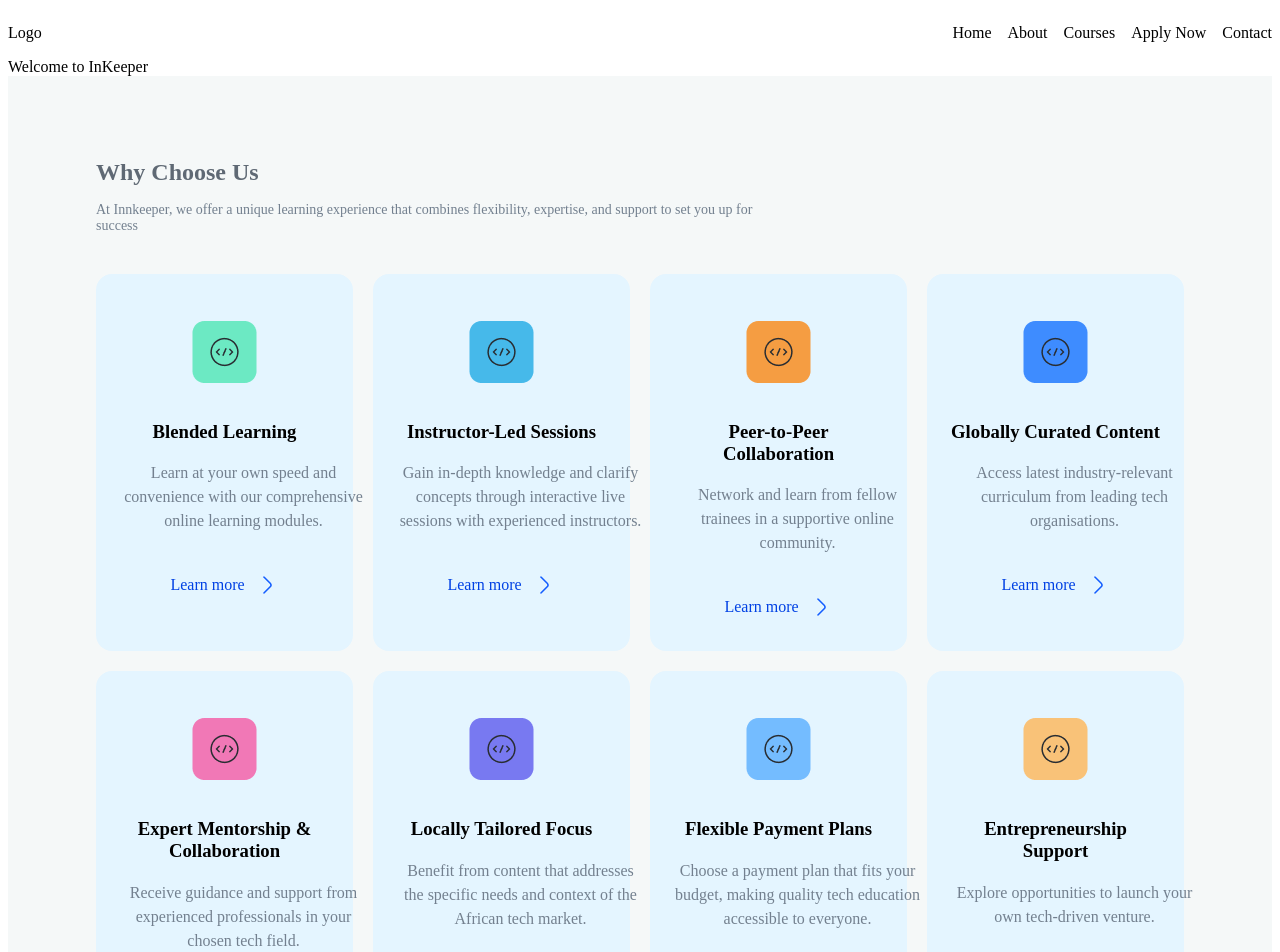
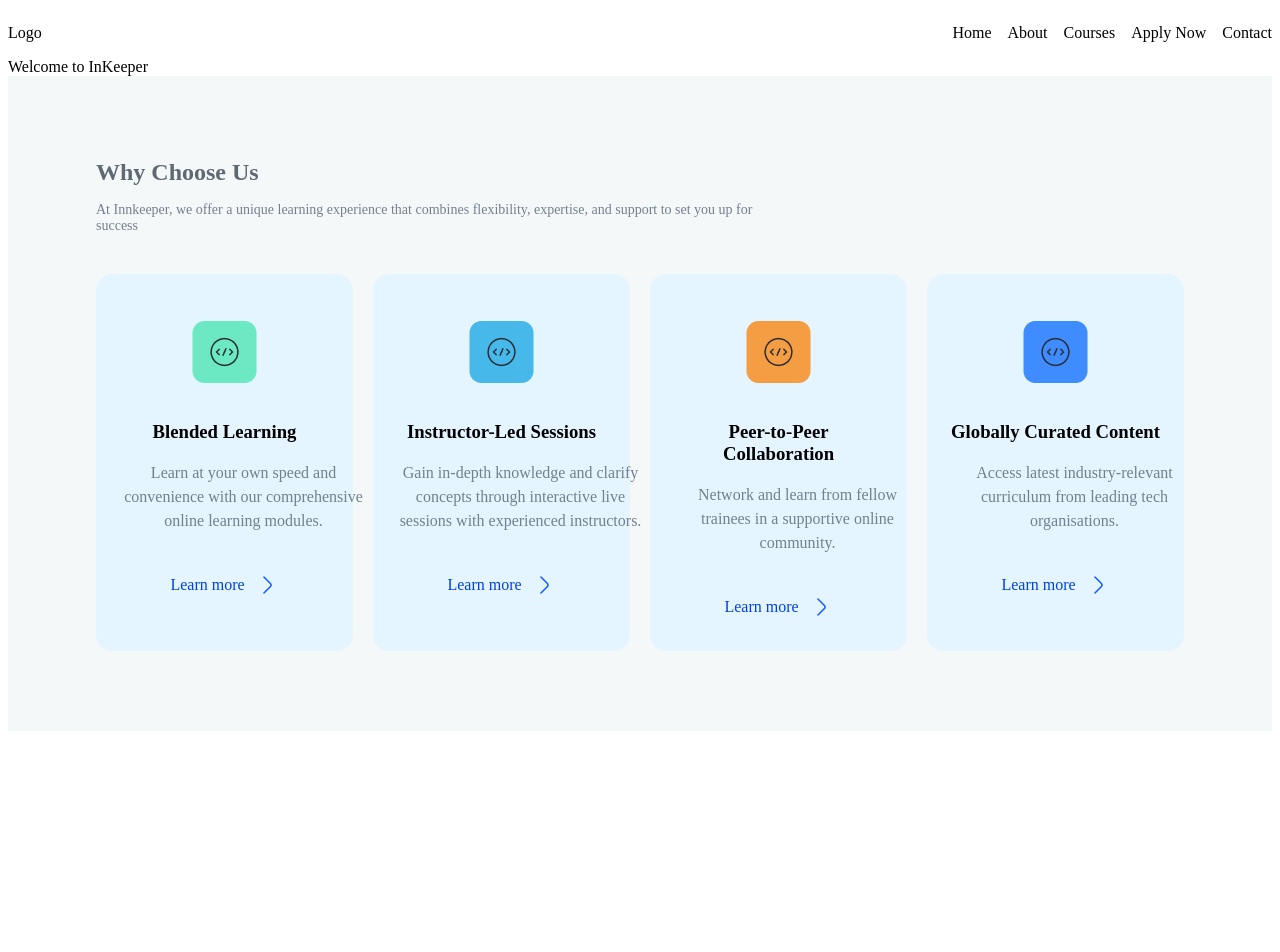
Before and after one commit to SamuelOkoduwa/InkeeperApp, a React (Vite) app: page / in a window 1280 px wide. Shown: the top 952 px of the page. After the commit the page ends 800 px from the top, so only its background shows below. Built offline with nearby package versions, Linux system fonts and the light colour scheme.

Commit message:
updated cards

```diff
--- a/src/components/WhyChooseUs/WhyChooseUsCard.jsx
+++ b/src/components/WhyChooseUs/WhyChooseUsCard.jsx
@@ -14,7 +14,7 @@ const WhyChooseUsCard = ({ title, description, icon, link, arrow }) => {
             Learn more */}
           <Link to={link} className={style.learnMore}>
             Learn more
-            <img src={arrow} className={style.arrow} />
+            <img src={arrow} alt="arrow icon" className={style.arrow} />
           </Link>
         </div>
       </div>
--- a/src/components/WhyChooseUs/WhyChooseUsCard.module.css
+++ b/src/components/WhyChooseUs/WhyChooseUsCard.module.css
@@ -1,9 +1,7 @@
 .featureCard {
   width: Hug (295px) px;
   height: Hug (342px) px;
-  /* width: 295px;
-  height: 342px; */
-  padding: 32px 24px 32px 24px;
+  padding: 32px 24px;
   gap: 16px;
   border-radius: 16px;
   background: #e4f5ff;
@@ -90,7 +88,6 @@
   width: 247px;
   height: 96px;
   gap: 0px;
-
   color: #73808f;
 }
 .title,
@@ -99,3 +96,9 @@
   height: Hug (136px) px;
   gap: 16px;
 }
+@media (max-width: 600px) {
+  .featureCard {
+    padding: 20px;
+    gap: 10px;
+  }
+}
--- a/src/components/WhyChooseUs/WhyChooseUsGrid.jsx
+++ b/src/components/WhyChooseUs/WhyChooseUsGrid.jsx
@@ -39,42 +39,42 @@ const learningOptions = [
     arrow: "src/assets/images/arrow-right (1).png",
     styleName: "globallyCurated",
   },
-  {
-    title: "Expert Mentorship & Collaboration",
-    description:
-      "Receive guidance and support from experienced professionals in your chosen tech field.",
-    icon: "src/assets/images/Frame 82 (3).png",
-    link: "src/components/WhyChooseUs/Expertmentorship.jsx",
-    arrow: "src/assets/images/arrow-right (1).png",
-    styleName: "expertMentorship",
-  },
-  {
-    title: "Locally Tailored Focus",
-    description:
-      "Benefit from content that addresses the specific needs and context of the African tech market.",
-    icon: "src/assets/images/Frame 82 (4).png",
-    link: "src/components/WhyChooseUs/Locallytailored.jsx",
-    arrow: "src/assets/images/arrow-right (1).png",
-    styleName: "locallyTailored",
-  },
-  {
-    title: "Flexible Payment Plans",
-    description:
-      "Choose a payment plan that fits your budget, making quality tech education accessible to everyone.",
-    icon: "src/assets/images/Frame 82 (5).png",
-    link: "src/components/WhyChooseUs/Flexiblepayment.jsx",
-    arrow: "src/assets/images/arrow-right (1).png",
-    styleName: "flexiblePayment",
-  },
-  {
-    title: "Entrepreneurship Support",
-    description:
-      "Explore opportunities to launch your own tech-driven venture.",
-    icon: "src/assets/images/Frame 82 (6).png",
-    link: "src/components/WhyChooseUs/Entrepreneurshipsupport.jsx",
-    arrow: "src/assets/images/arrow-right (1).png",
-    styleName: "entrepreneurshipSupport",
-  },
+  // {
+  //   title: "Expert Mentorship & Collaboration",
+  //   description:
+  //     "Receive guidance and support from experienced professionals in your chosen tech field.",
+  //   icon: "src/assets/images/Frame 82 (3).png",
+  //   link: "src/components/WhyChooseUs/Expertmentorship.jsx",
+  //   arrow: "src/assets/images/arrow-right (1).png",
+  //   styleName: "expertMentorship",
+  // },
+  // {
+  //   title: "Locally Tailored Focus",
+  //   description:
+  //     "Benefit from content that addresses the specific needs and context of the African tech market.",
+  //   icon: "src/assets/images/Frame 82 (4).png",
+  //   link: "src/components/WhyChooseUs/Locallytailored.jsx",
+  //   arrow: "src/assets/images/arrow-right (1).png",
+  //   styleName: "locallyTailored",
+  // },
+  // {
+  //   title: "Flexible Payment Plans",
+  //   description:
+  //     "Choose a payment plan that fits your budget, making quality tech education accessible to everyone.",
+  //   icon: "src/assets/images/Frame 82 (5).png",
+  //   link: "src/components/WhyChooseUs/Flexiblepayment.jsx",
+  //   arrow: "src/assets/images/arrow-right (1).png",
+  //   styleName: "flexiblePayment",
+  // },
+  // {
+  //   title: "Entrepreneurship Support",
+  //   description:
+  //     "Explore opportunities to launch your own tech-driven venture.",
+  //   icon: "src/assets/images/Frame 82 (6).png",
+  //   link: "src/components/WhyChooseUs/Entrepreneurshipsupport.jsx",
+  //   arrow: "src/assets/images/arrow-right (1).png",
+  //   styleName: "entrepreneurshipSupport",
+  // },
 ];
 
 const WhyChooseUsGrid = () => {
--- a/src/components/WhyChooseUs/WhyChooseUsGrid.module.css
+++ b/src/components/WhyChooseUs/WhyChooseUsGrid.module.css
@@ -40,11 +40,20 @@
 .App {
   width: Hug (1, 428px) px;
   height: Hug (1, 012px) px;
-  padding: 80px 88px 80px 88px;
+  padding: 80px 88px;
   gap: 40px;
   opacity: 0px;
   background: #f5f8f8;
 }
+
+/* @media (max-width: 600px) {
+  .AppHeader {
+    padding: 40px 20px;
+  }
+  .App {
+    padding: 40px 20px;
+  }
+} */
 @media (max-width: 600px) {
   .featureGrid {
     grid-template-columns: 1fr;
```
